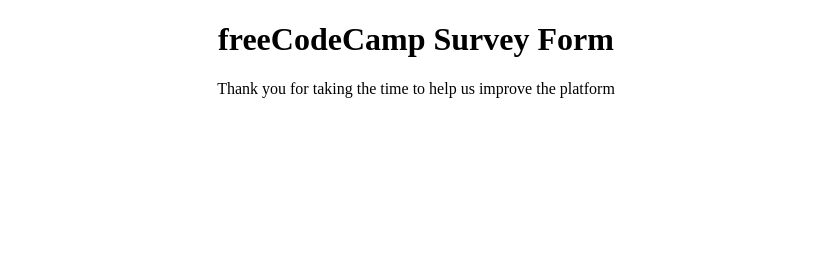
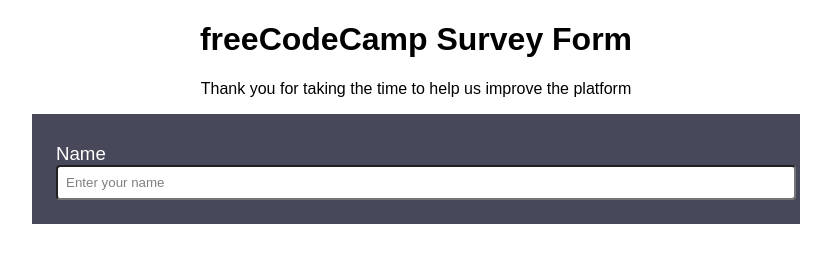
Before and after one commit to slavkojos/HTML-CSS-Survey-Form, a plain HTML site: page index.html in a window 1280 px wide. Shown: the whole page, without its empty margins (224-1055 px from the left). Drawn offline with Linux system fonts and the light colour scheme.

Commit message:
Added First Input Field

```diff
--- a/css/style.css
+++ b/css/style.css
@@ -1,3 +1,41 @@
+body {
+    text-align: center;
+    font-family: sans-serif;
+
+}
+
 main {
     text-align: center;
+    width: 60vw;
+    margin: 0 auto;
 }
+
+form#survey {
+    background-color: rgba(27, 27, 50, 0.8);
+    padding: 1.5rem;
+    display: block;
+}
+
+form .form-group {
+    text-align: left;
+    display: block;
+    color: #ffffff;
+    font-size: 14pt;
+    font-weight: 400;
+}
+
+form .form-group label,
+form .form-group input {
+    display: block;
+    padding-top: 5px;
+}
+
+form .form-group input {
+    width: 100%;
+    padding: 0.5rem;
+    border-radius: 0.25rem;
+}
+
+form .form-group input::placeholder {
+    color: rgba(0, 0, 0, 0.5);
+}
--- a/index.html
+++ b/index.html
@@ -9,11 +9,18 @@
 
 <body>
   <main>
-  <h1 id="title">freeCodeCamp Survey Form</h1>
-  <p id="description">Thank you for taking the time to help us improve the platform </p>
+    <h1 id="title">freeCodeCamp Survey Form</h1>
+    <p id="description">Thank you for taking the time to help us improve the platform </p>
+
+    <form id="survey">
+      <div class="form-group">
+        <label for="name">Name</label>
+        <input type="text" id="name" placeholder="Enter your name"></input>
+      </div>
+    </form>
 
 
-  <!--
+    <!--
 
 
 
@@ -26,7 +33,7 @@
 
     -->
   </main>
-    <script src="https://cdn.freecodecamp.org/testable-projects-fcc/v1/bundle.js"></script>
+  <script src="https://cdn.freecodecamp.org/testable-projects-fcc/v1/bundle.js"></script>
   <script src="js/index.js"></script>
 </body>
 
```
